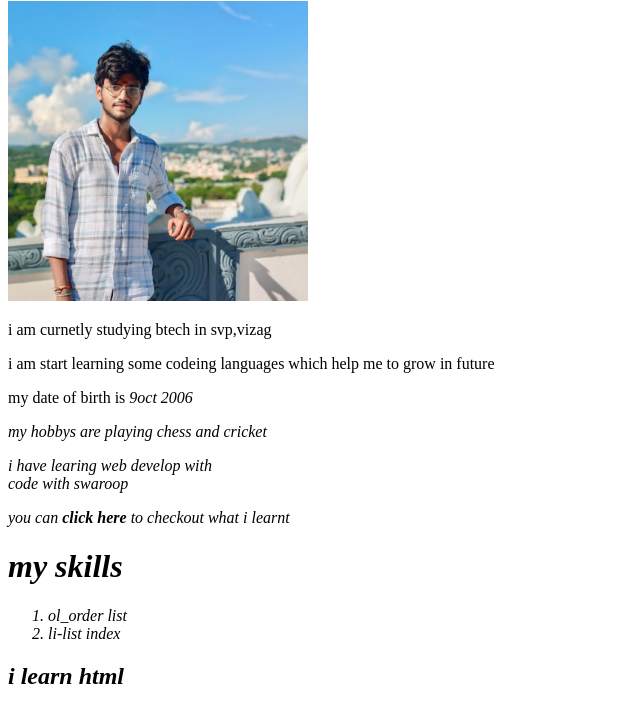
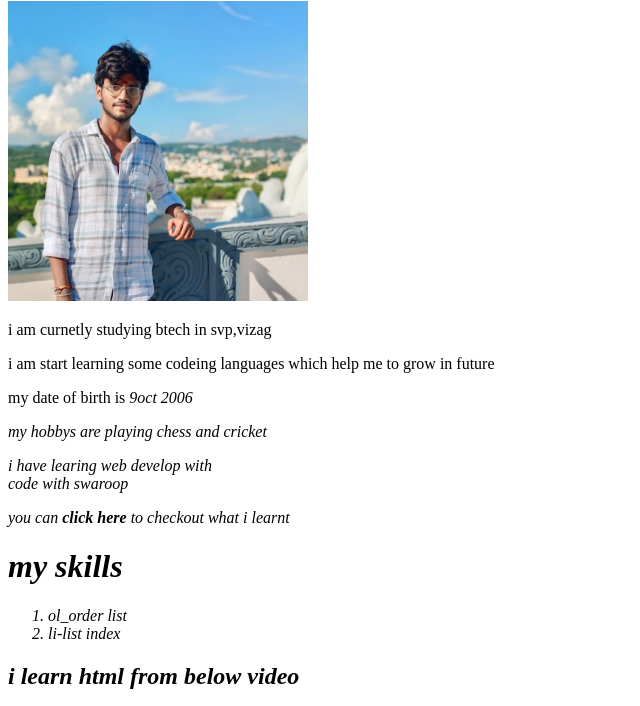
Before and after one commit to Saikiran-namballa/-profile, a plain HTML site: page index.html in a window 1280 px wide. Shown: the part 180-886 px from the top of the page, without its empty margins (0-640 px from the left). Drawn offline with Linux system fonts and the light colour scheme; grey boxes are pictures that could not be loaded.

Commit message:
Update index.html

```diff
--- a/index.html
+++ b/index.html
@@ -26,8 +26,8 @@
     <h1 style="color:rgb(34, 0, 255); ">saikiran</h1>
    <img src="sk.png.jpg" height="300"width="300">
 
-    <p>i am curnetly studying  btech in svp,vizag </p>
-    <p>i am start learning some codeing languages which help me to grow in future </p>
+ <p>i am curnetly studying  btech in svp,vizag </p>
+  <p>i am start learning some codeing languages which help me to grow in future </p>
     <p> </em>my date of birth is<em> 9oct 2006 </p>
     <p> my hobbys are playing <i>chess and cricket<i><p>
         <p>i have learing web develop with <br> code with swaroop</p>
@@ -37,7 +37,7 @@
             <li>ol_order list</li>
             <li>li-list index</li>
         </ol>
-        <h2>i learn html </h2>
+        <h2>i learn html from below video </h2>
         <iframe width="560" height="315" src="https://www.youtube.com/embed/lGKGDxwvrEQ?si=IsJoEVEaZvwp9YSy" title="YouTube video player" frameborder="0" allow="accelerometer; autoplay; clipboard-write; encrypted-media; gyroscope; picture-in-picture; web-share" referrerpolicy="strict-origin-when-cross-origin" allowfullscreen></iframe>
 </main>
 
```
